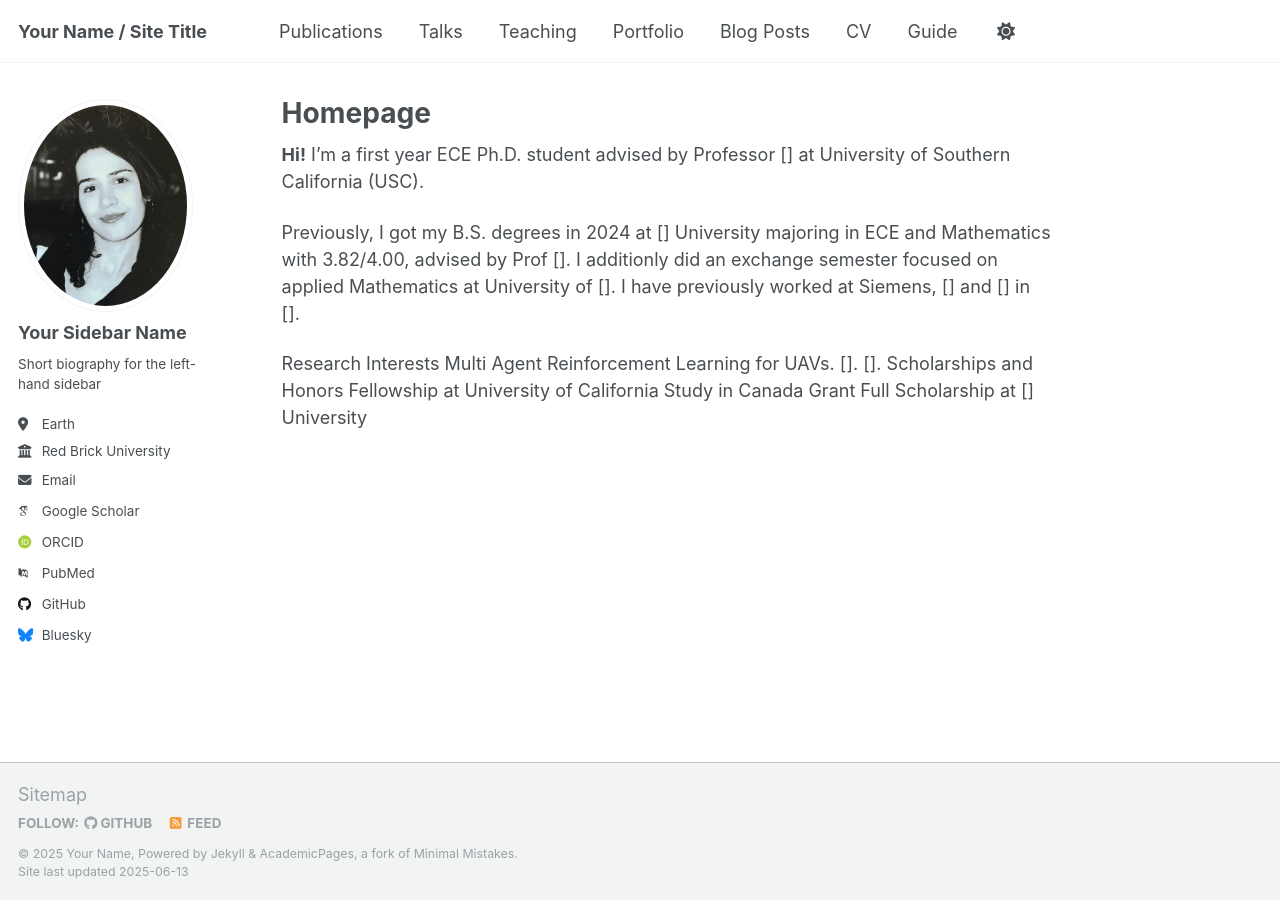
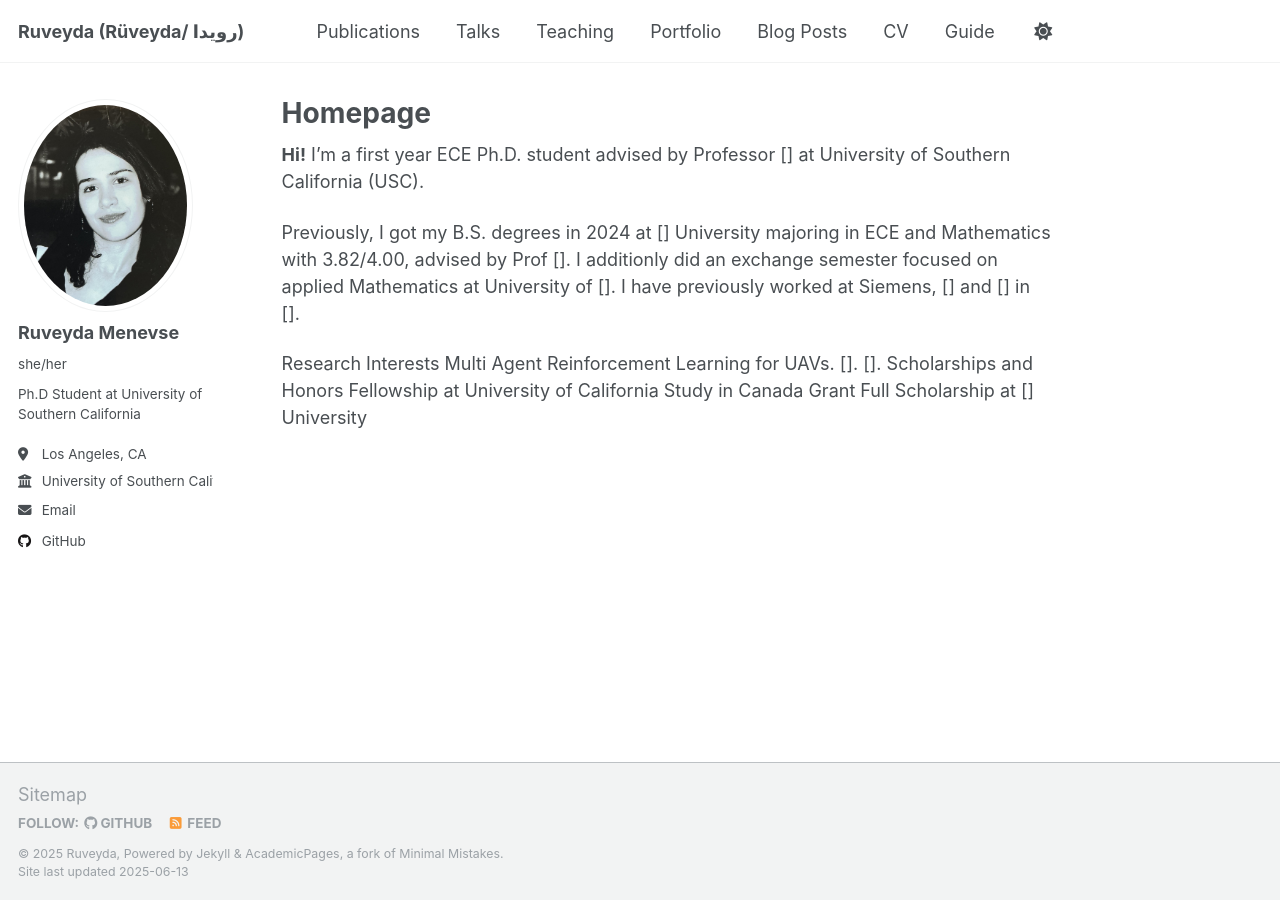
Before and after one commit to menevser/menevser.github.io, a Jekyll site: the page built from _pages/about.md, in a window 1280 px wide. Built offline with Jekyll 4.4.1, drawn with Linux system fonts in a browser that asks for light colours; some web fonts are replaced.

Commit message:
Update _config.yml

```diff
--- a/_config.yml
+++ b/_config.yml
@@ -9,10 +9,10 @@
 # Basic Site Settings
 locale                   : "en-US"
 site_theme               : "default"
-title                    : "Your Name / Site Title"
+title                    : "Ruveyda (Rüveyda/	رويدا)"
 title_separator          : "-"
-name                     : &name "Your Name"
-description              : &description "personal description"
+name                     : &name "Ruveyda"
+description              : &description "Ph.D Student at University of Southern California"
 url                      : https://menevser.github.io # the base hostname & protocol for your site e.g. "https://[your GitHub username].github.io" or if you already have some other page hosted on Github then use "https://[your GitHub username].github.io/[Your Repo Name]"
 baseurl                  : "" # the subpath of your site, e.g. "/blog"
 repository               : "academicpages/academicpages.github.io"
@@ -23,22 +23,22 @@ repository               : "academicpages/academicpages.github.io"
 author:
   # Biographic information
   avatar           : "avatar2.jpg"
-  name             : "Your Sidebar Name"
-  pronouns         : # example: "she/her"
-  bio              : "Short biography for the left-hand sidebar"
-  location         : "Earth"
-  employer         : "Red Brick University"
+  name             : "Ruveyda Menevse"
+  pronouns         : "she/her"
+  bio              : "Ph.D Student at University of Southern California"
+  location         : "Los Angeles, CA"
+  employer         : "University of Southern California"
   uri              : # URL
-  email            : "none@example.org"
+  email            : "menevse@usc.edu"
 
   # Academic websites
   academia         : # URL
   arxiv            : # URL - Update with the correct link to your profile
-  googlescholar    : "https://scholar.google.com/citations?user=PS_CX0AAAAAJ"
+  googlescholar    : #"https://scholar.google.com/citations?user=PS_CX0AAAAAJ"
   impactstory      : # URL
-  orcid            : "http://orcid.org/yourorcidurl"
+  orcid            : #"http://orcid.org/yourorcidurl"
   semantic         : # URL
-  pubmed           : "https://www.ncbi.nlm.nih.gov/pubmed/?term=john+snow"
+  pubmed           : #"https://www.ncbi.nlm.nih.gov/pubmed/?term=john+snow"
   researchgate     : # URL
   scopus           : # URL
 
@@ -51,7 +51,7 @@ author:
   stackoverflow    : # User number or user number and name (i.e., use "1" or "1/jeff-atwood")
 
   # Social media
-  bluesky          : "bsky.app" # Replace this with you Bluesky username
+  bluesky          : #"bsky.app" # Replace this with you Bluesky username
   facebook         : # Username
   flickr           : # Username
   foursquare       : # Username
```
